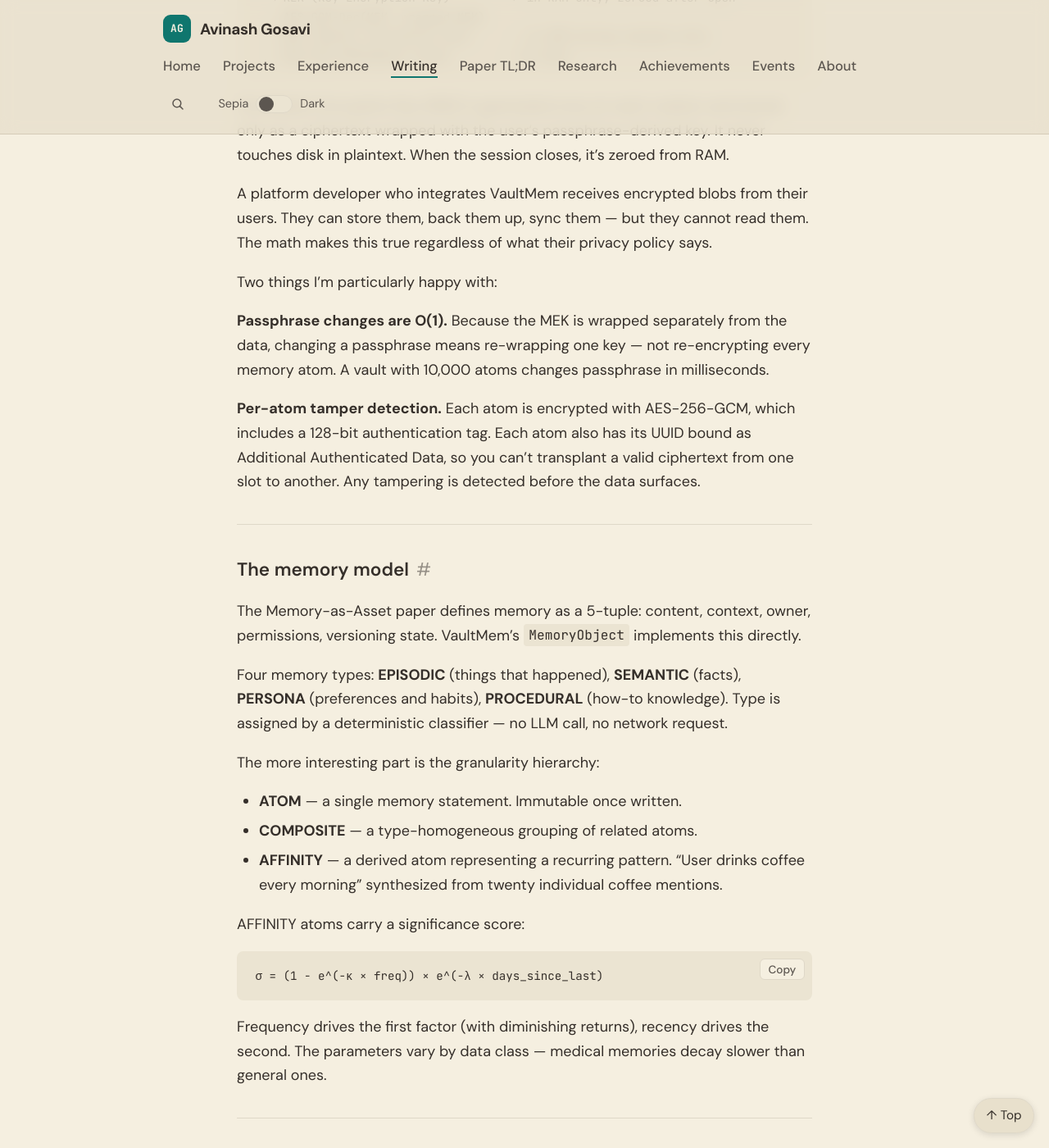
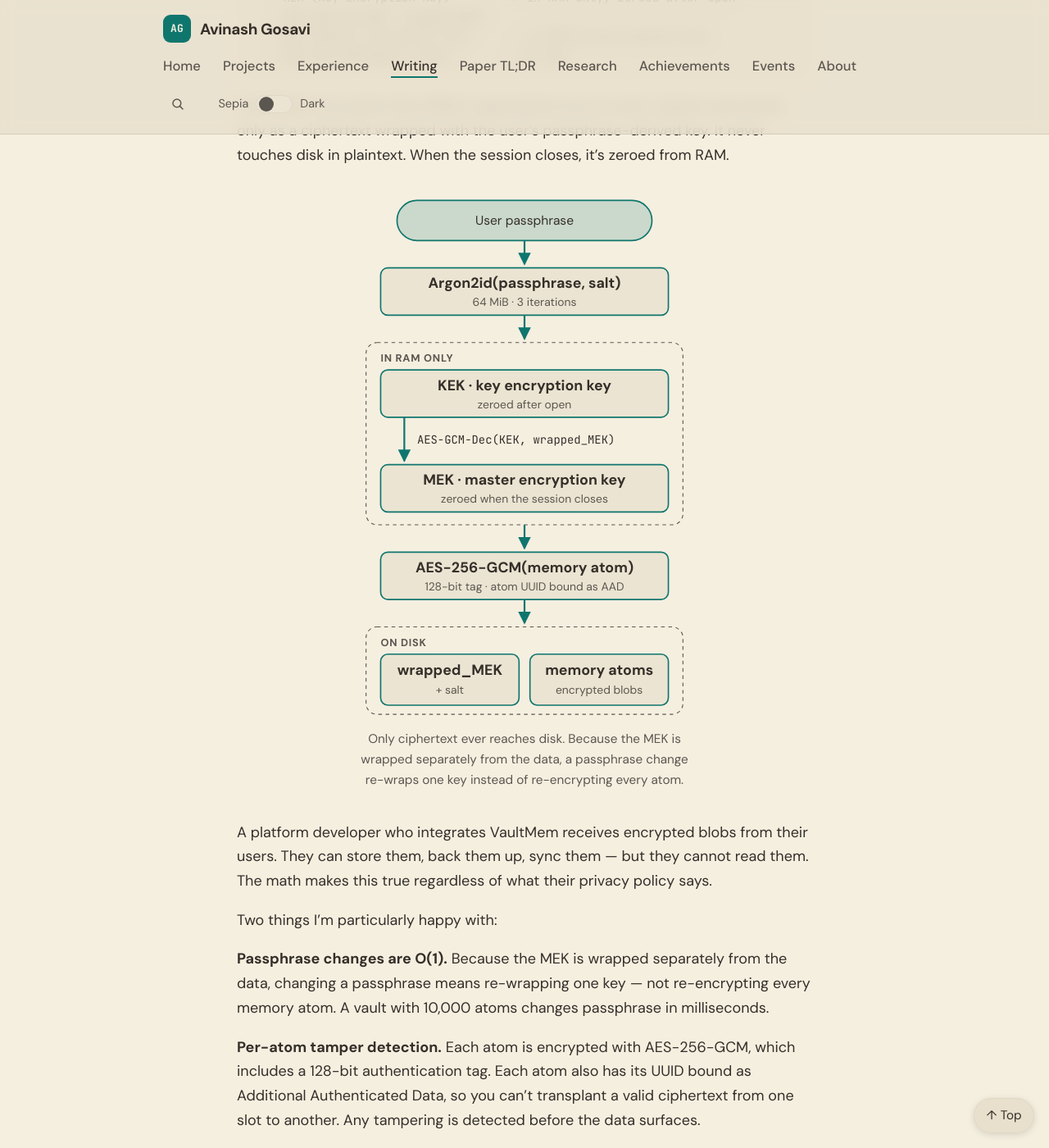
Before and after one commit to aag1091-alt/avinashgosavi.com, a Jekyll site: the page built from _posts/2026-03-21-vaultmem-encrypted-memory-for-ai-agents.md, in a window 1280 px wide and 1400 px high, scrolled down 3789 px. Shown: the whole window at 82% size. Built offline with Jekyll 4.4.1, drawn with Linux system fonts in a browser that asks for light colours.

Commit message:
Design: theme-aware envelope-encryption diagram on VaultMem Part 1
Co-Authored-By: Claude <noreply@anthropic.com>

````diff
--- a/_data/changelog.yml
+++ b/_data/changelog.yml
@@ -1,5 +1,9 @@
 # Public changelog shown on /changelog and (latest 3) on the homepage.
 # Newest first. desk: Writing | Design | Engineering
+- date: 2026-10-22
+  desk: Design
+  text: VaultMem Part 1 now has a diagram of its two-layer key setup, showing which keys live only in RAM and what actually reaches disk.
+  link: /post/vaultmem-encrypted-memory-for-ai-agents/
 - date: 2026-10-22
   desk: Design
   text: Moving between pages now crossfades softly while the header stays put, in browsers that support it; it's off if you've asked your device to reduce motion.
--- /dev/null
+++ b/_includes/diagrams/vaultmem-envelope-encryption.html
@@ -0,0 +1,42 @@
+<figure class="diagram">
+<svg viewBox="0 0 360 574" role="img" aria-labelledby="vmenv-dg-title vmenv-dg-desc" xmlns="http://www.w3.org/2000/svg">
+  <title id="vmenv-dg-title">VaultMem's two-layer key architecture</title>
+  <desc id="vmenv-dg-desc">The user passphrase goes through Argon2id with a salt (64 MiB, 3 iterations) to derive the KEK, the key encryption key. The KEK lives in RAM only and decrypts the wrapped MEK with AES-GCM. The MEK, the master encryption key, stays in RAM during the session and is zeroed when it closes. The MEK encrypts each memory atom with AES-256-GCM, with a 128-bit authentication tag and the atom's UUID bound as additional authenticated data. On disk there is only the salt with the wrapped MEK, and the encrypted memory atoms.</desc>
+  <defs>
+    <marker id="vmenv-dg-arrow" viewBox="0 0 10 10" refX="9" refY="5" markerWidth="7" markerHeight="7" orient="auto-start-reverse">
+      <path class="dg-head" d="M0 0 L10 5 L0 10 z"/>
+    </marker>
+  </defs>
+  <rect class="dg-pill" x="40" y="4" width="280" height="44" rx="22"/>
+  <text class="dg-body" x="180" y="31" text-anchor="middle">User passphrase</text>
+  <line class="dg-line" x1="180" y1="48" x2="180" y2="74" marker-end="url(#vmenv-dg-arrow)"/>
+  <rect class="dg-box" x="22" y="78" width="316" height="52" rx="8"/>
+  <text class="dg-strong" x="180" y="100" text-anchor="middle">Argon2id(passphrase, salt)</text>
+  <text class="dg-note" x="180" y="120" text-anchor="middle">64 MiB · 3 iterations</text>
+  <line class="dg-line" x1="180" y1="130" x2="180" y2="156" marker-end="url(#vmenv-dg-arrow)"/>
+  <rect class="dg-group" x="6" y="160" width="348" height="200" rx="12"/>
+  <text class="dg-label" x="22" y="181">In RAM only</text>
+  <rect class="dg-box" x="22" y="190" width="316" height="52" rx="8"/>
+  <text class="dg-strong" x="180" y="212" text-anchor="middle">KEK · key encryption key</text>
+  <text class="dg-note" x="180" y="232" text-anchor="middle">zeroed after open</text>
+  <line class="dg-line" x1="48" y1="242" x2="48" y2="290" marker-end="url(#vmenv-dg-arrow)"/>
+  <text class="dg-body dg-mono" x="62" y="271">AES-GCM-Dec(KEK, wrapped_MEK)</text>
+  <rect class="dg-box" x="22" y="294" width="316" height="52" rx="8"/>
+  <text class="dg-strong" x="180" y="316" text-anchor="middle">MEK · master encryption key</text>
+  <text class="dg-note" x="180" y="336" text-anchor="middle">zeroed when the session closes</text>
+  <line class="dg-line" x1="180" y1="360" x2="180" y2="386" marker-end="url(#vmenv-dg-arrow)"/>
+  <rect class="dg-box" x="22" y="390" width="316" height="52" rx="8"/>
+  <text class="dg-strong" x="180" y="412" text-anchor="middle">AES-256-GCM(memory atom)</text>
+  <text class="dg-note" x="180" y="432" text-anchor="middle">128-bit tag · atom UUID bound as AAD</text>
+  <line class="dg-line" x1="180" y1="442" x2="180" y2="468" marker-end="url(#vmenv-dg-arrow)"/>
+  <rect class="dg-group" x="6" y="472" width="348" height="96" rx="12"/>
+  <text class="dg-label" x="22" y="493">On disk</text>
+  <rect class="dg-box" x="22" y="502" width="152" height="56" rx="8"/>
+  <text class="dg-strong" x="98" y="525" text-anchor="middle">wrapped_MEK</text>
+  <text class="dg-note" x="98" y="545" text-anchor="middle">+ salt</text>
+  <rect class="dg-box" x="186" y="502" width="152" height="56" rx="8"/>
+  <text class="dg-strong" x="262" y="525" text-anchor="middle">memory atoms</text>
+  <text class="dg-note" x="262" y="545" text-anchor="middle">encrypted blobs</text>
+</svg>
+<figcaption>Only ciphertext ever reaches disk. Because the MEK is wrapped separately from the data, a passphrase change re-wraps one key instead of re-encrypting every atom.</figcaption>
+</figure>
--- a/_posts/2026-03-21-vaultmem-encrypted-memory-for-ai-agents.md
+++ b/_posts/2026-03-21-vaultmem-encrypted-memory-for-ai-agents.md
@@ -87,6 +87,8 @@ User passphrase
 ```
 
 The Master Encryption Key (MEK) is generated once at vault creation and stored only as a ciphertext wrapped with the user's passphrase-derived key. It never touches disk in plaintext. When the session closes, it's zeroed from RAM.
+
+{% include diagrams/vaultmem-envelope-encryption.html %}
 
 A platform developer who integrates VaultMem receives encrypted blobs from their users. They can store them, back them up, sync them — but they cannot read them. The math makes this true regardless of what their privacy policy says.
 
````
